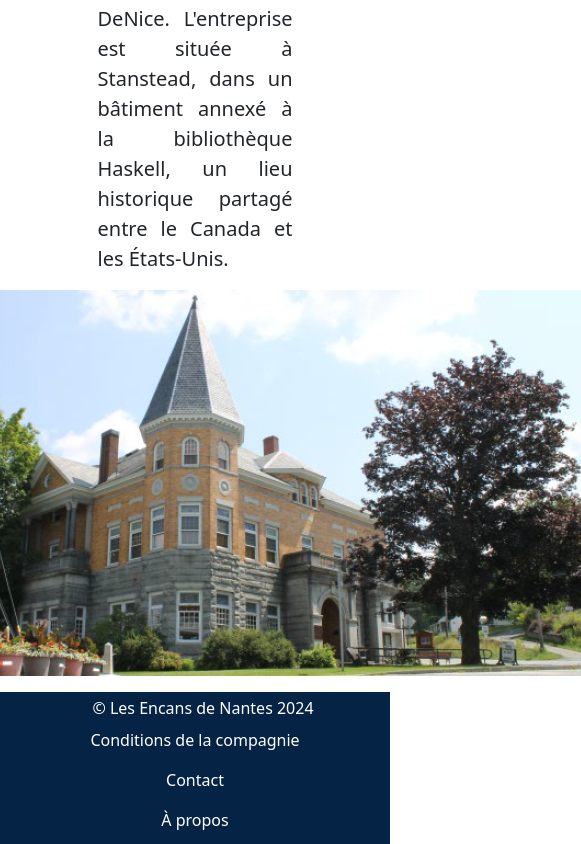
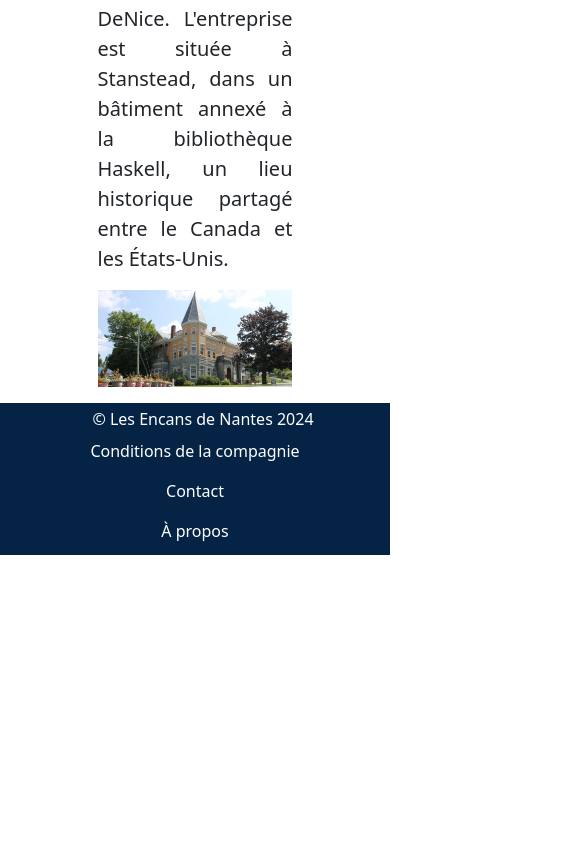
Before and after one commit to StephaneNkengue/Projet_integration, a Vue app in the folder gamma2024.client/: page /apropos in a window 390 px wide. Shown: the part 705-1549 px from the top of the page, 581 px wide, since content can reach past the window. After the commit the page ends 1260 px from the top, so only its background shows below. Built offline with nearby package versions, Linux system fonts and the light colour scheme.

Commit message:
Modification de l'affichage de la page À Propos pour mobile

```diff
--- a/gamma2024.client/src/components/views/APropos.vue
+++ b/gamma2024.client/src/components/views/APropos.vue
@@ -7,7 +7,8 @@
                 Les Encans de Nantes au Québec est une entreprise spécialisée dans la gestion d'encans virtuels, axée principalement sur la vente d'œuvres d'art. Elle est co-propriétée par Frédérique Nantes, en collaboration avec deux autres associées, Monique Inverness et Patricia DeNice. L'entreprise est située à Stanstead, dans un bâtiment annexé à la bibliothèque Haskell, un lieu historique partagé entre le Canada et les États-Unis.
             </p>
             <img src="/images/biblio.png"
-                 alt="Bibliothèque" />
+                 alt="Bibliothèque"
+                 class="img-fluid" />
         </div>
     </div>
 </template>
```
